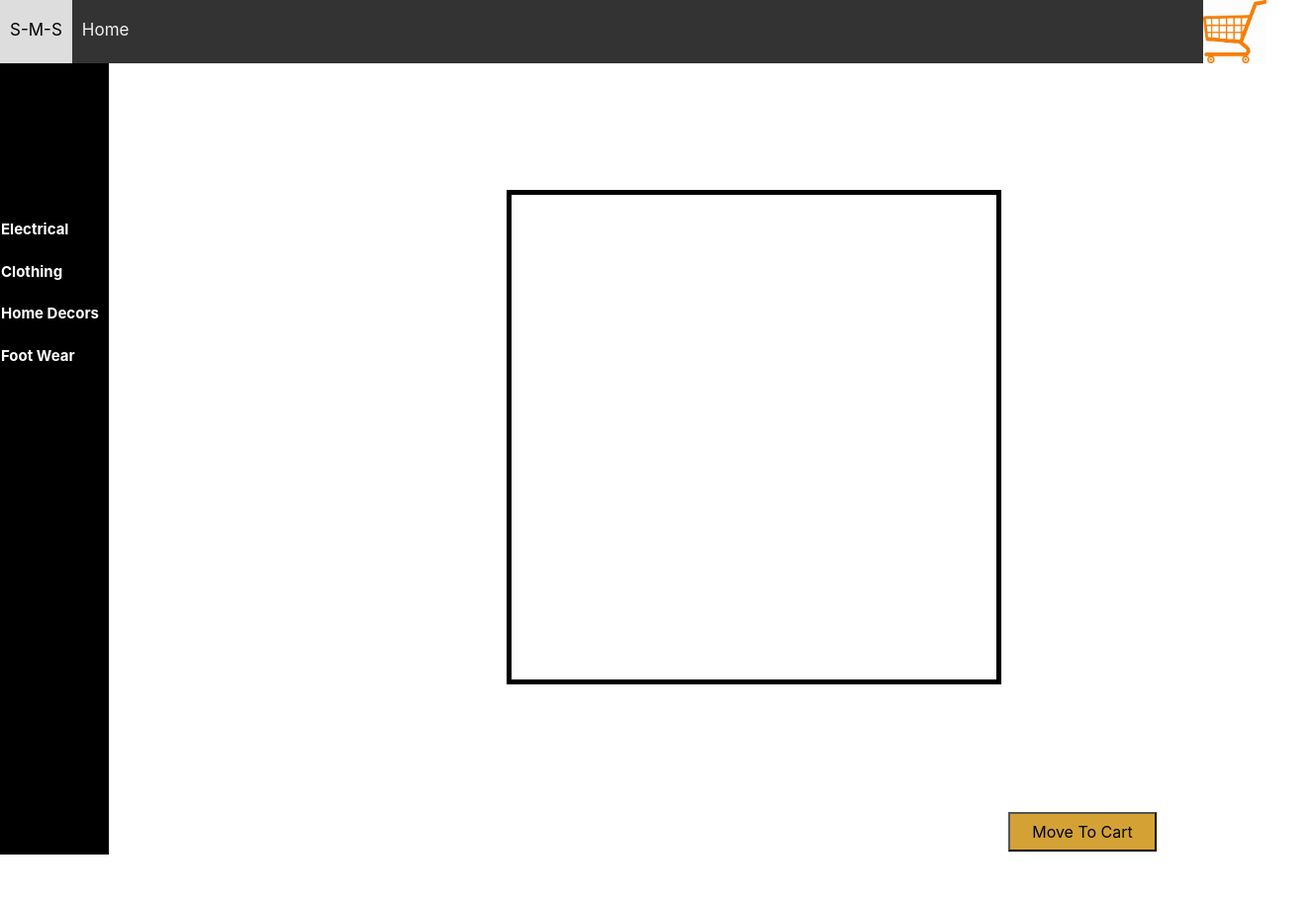
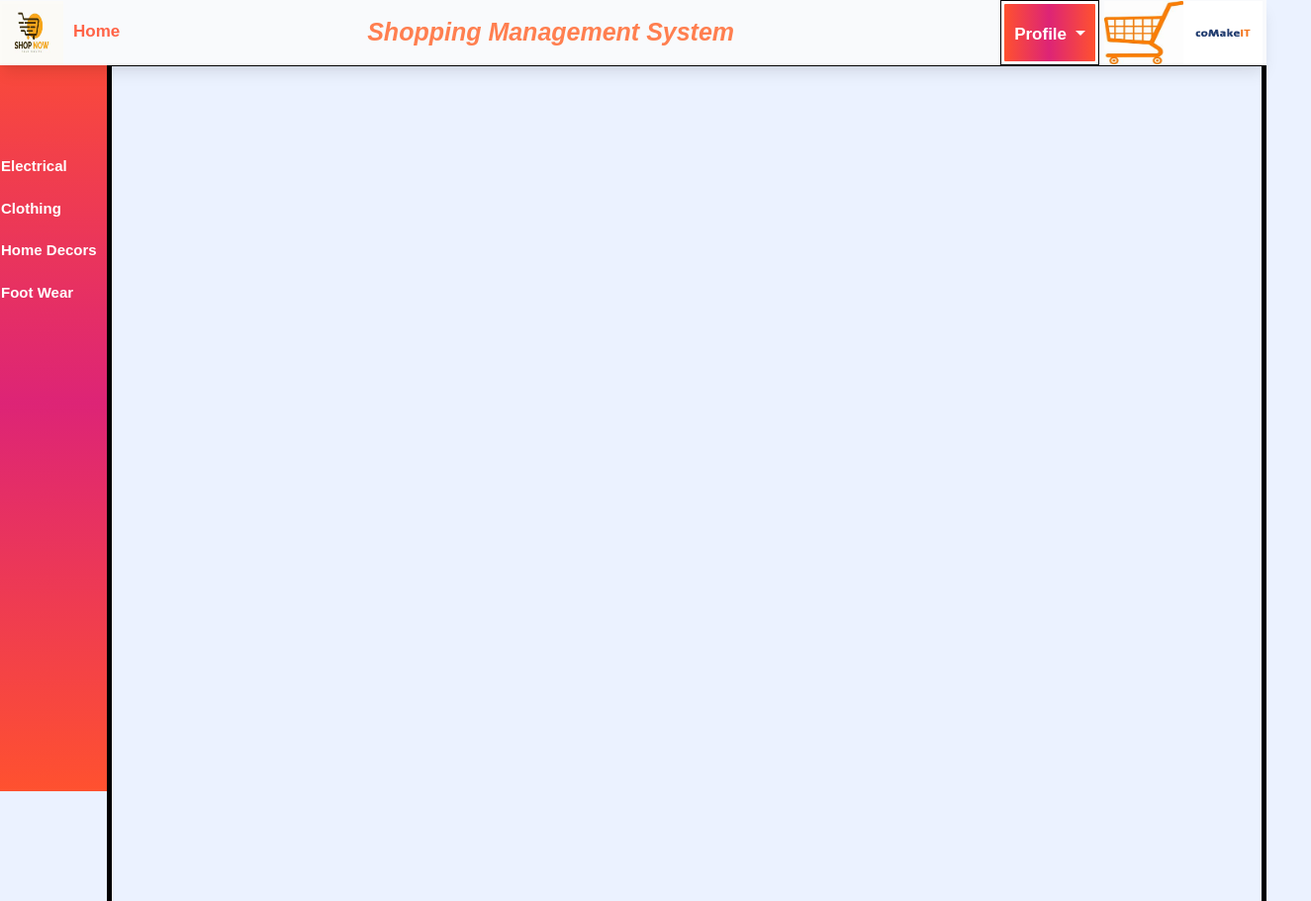
Before and after one commit to Revanth1039/Shopping-Management-System, a website: page frontend/UserDashBoard.html in a window 1280 px wide. Shown: the top 911 px of the page at 99% size, 1325 px wide, since content can reach past the window. Before the commit the page ends 866 px from the top, so only its background shows below. Drawn offline with nearby package versions, Linux system fonts and the light colour scheme; some packages are replaced by stand-ins of ours; a script that the page names is missing.

Commit message:
Updated User Dashboard added css styling

```diff
--- a/frontend/UserDashBoard.html
+++ b/frontend/UserDashBoard.html
@@ -13,15 +13,26 @@
 
     <title>Document</title>
     <style>
+        body{
+            font-family: "Merriweather", sans-serif;
+            background-color: #ebf2ff;
+
+            transition: 0.5s;
+        }
         .topnav {
-            background-color: #333;
-            overflow: auto;
+            display: flex;
             width: 100%;
-            position: relative;
+            align-items: center;
+            background-color: #f9fafc;
+            box-shadow: 0 10px 15px -3px rgba(0, 0, 0, 0.1),
+            0 4px 6px -2px rgba(0, 0, 0, 0.05);
+            z-index: 9999;
+            position: fixed;
+
         }
         .topnav a {
             display: block;
-            color: #f2f2f2;
+            color: tomato;
             text-align: center;
             margin-bottom:0%;
             padding: 18px 10px;
@@ -29,6 +40,7 @@
             font-size: 17px;
             float: left;
             height:64px;
+            font-weight: bold;
 
         }
         .topnav a:hover {
@@ -46,12 +58,13 @@
             display: block;
         }
         .sidenav{
-            background-color: black;
-            overflow: auto;
+            background: linear-gradient(#ff512f 0%,#dd2476 51%,#ff512f 100%);
+
             width: auto;
             height: 100%;
             padding-top: 11.5%;
-            position: absolute;
+            display: flex;
+            position: fixed;
         }
         .sidenav a {
             display: block;
@@ -65,32 +78,73 @@
         }
         .sidenav a:hover {
             background-color: #ddd;
-            color: white;
+            color: black;
             text-shadow: black;
         }
         .frame{
-            height: 500px;
-            width: 500px;
-            margin: 10%;
-            margin-left: 40%;
+            width: 100%;
+            height: 854px;
+            object-fit: cover;
+            margin-left: 0;
+            margin-right: 0%;
             border: 5px solid black;
-            position: relative;
-        } #bt1{
+            margin-top: 1%;
+            padding-right: 0%;
+        }
+        .dropdown{
+            right: 0;
+            border: 1px solid black;
+
+        } .btn{
+            background-image: linear-gradient(to left,#ff512f 0%,#dd2476 51%,#ff512f 100%);
+        }
+        .dropdown:hover .dropdown-menu {
+            display: block;
+            right: 1%;
+        }
+        .content{
+            top: 6.8%;
+
+            left: 6.5%;
+            width: auto;
+
+        }
+        #bt1{
      position:relative;
-     margin-left: 80%;
+     margin-left: 91%;
      right:5px;
      bottom: 5px;
      width:150px;
      height:40px;
-     background-color: rgb(212, 162, 52);
+     background: linear-gradient(#ff512f 0%,#dd2476 51%,#ff512f 100%);
+     border:3px;
+     color: azure;
    }
     </style>
+    <script src="https://code.jquery.com/jquery-3.2.1.slim.min.js" integrity="sha384-KJ3o2DKtIkvYIK3UENzmM7KCkRr/rE9/Qpg6aAZGJwFDMVNA/GpGFF93hXpG5KkN" crossorigin="anonymous"></script>
+    <script src="https://cdnjs.cloudflare.com/ajax/libs/popper.js/1.12.9/umd/popper.min.js" integrity="sha384-ApNbgh9B+Y1QKtv3Rn7W3mgPxhU9K/ScQsAP7hUibX39j7fakFPskvXusvfa0b4Q" crossorigin="anonymous"></script>
+    <script src="https://maxcdn.bootstrapcdn.com/bootstrap/4.0.0/js/bootstrap.min.js" integrity="sha384-JZR6Spejh4U02d8jOt6vLEHfe/JQGiRRSQQxSfFWpi1MquVdAyjUar5+76PVCmYl" crossorigin="anonymous"></script>
 </head>
 <body >
     <nav class="topnav" id="myTopnav">
-        <a href="#home" id="home">S-M-S</a>
-        <a href="#home" id="home">Home</a>
-        <a href="cart.html" id="carto" style="padding: 0%;"><img src="cart.jpg" alt="Logo" height="64px" width="64px"></a>
+        <a href="#home" id="carto" style="padding: 0%;"><img src="logo.jpg" alt="Logo" height="64px" width="64px"></a>
+        <a href="#home" id="home" style="float:left;">Home</a>
+        <div style="float:left;font-weight: bold;font-style: italic;font-size: 25px; color: coral; width: 400px; margin: 0 auto;position: relative;"> Shopping Management System</div>
+
+        <div class="dropdown">
+            <a class="btn btn-secondary dropdown-toggle" href="#" role="button" id="dropdownMenuLink" data-bs-toggle="dropdown" aria-expanded="false" style="color: white;font-weight: bolder;border: solid;">
+              Profile
+            </a>
+            <ul class="dropdown-menu" aria-labelledby="dropdownMenuLink">
+                <li><a class="dropdown-item" href="UserDashBoard.html">Home</a></li>
+                <li><a class="dropdown-item" href="Home-Page.html">Logout</a></li>
+              </ul>
+
+          </div>
+          &nbsp;<a href="cart.html" id="carto"style="padding: 0%;"><img src="cart.jpg" alt="Logo" height="64px" width="80px"></a>
+          <div style="right: 0;">
+            &nbsp;<a href="#home" style="padding: 0%;"><img src="comlog.png" alt="Logo" height="64px" width="80px"></a>
+            </div>
     </nav>
     <nav class="sidenav">
         <ul class="list-unstyled components">
@@ -109,7 +163,7 @@
         </ul>
     </nav>
 
-    <div>
+    <div class="content" style="padding-top: 50px;padding-left: 108px;">
         <iframe class="frame" name="ff"></iframe>
         <button id="bt1" onclick="swealert()" >Move To Cart</button>
       </div>
```
Also changed, not shown: frontend/homedec.html (+2 -0 lines), frontend/boy.jpg.
